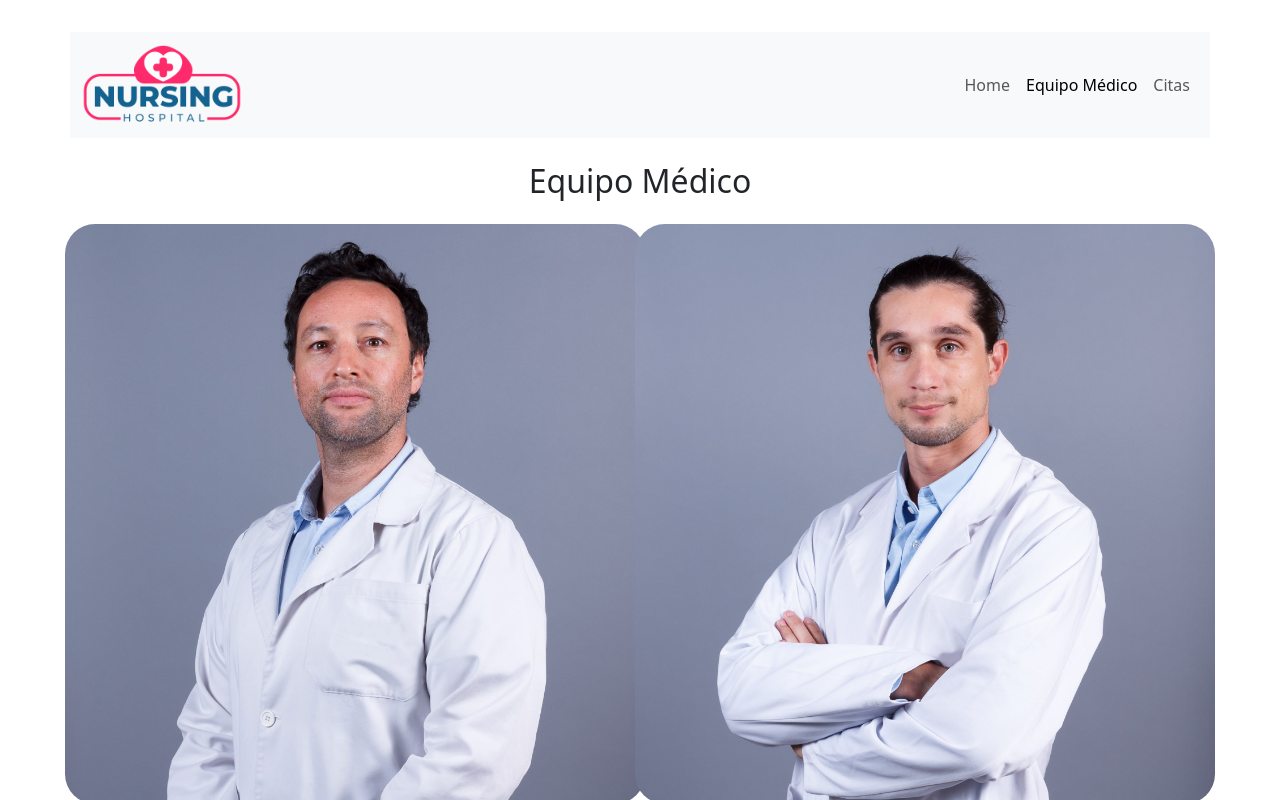
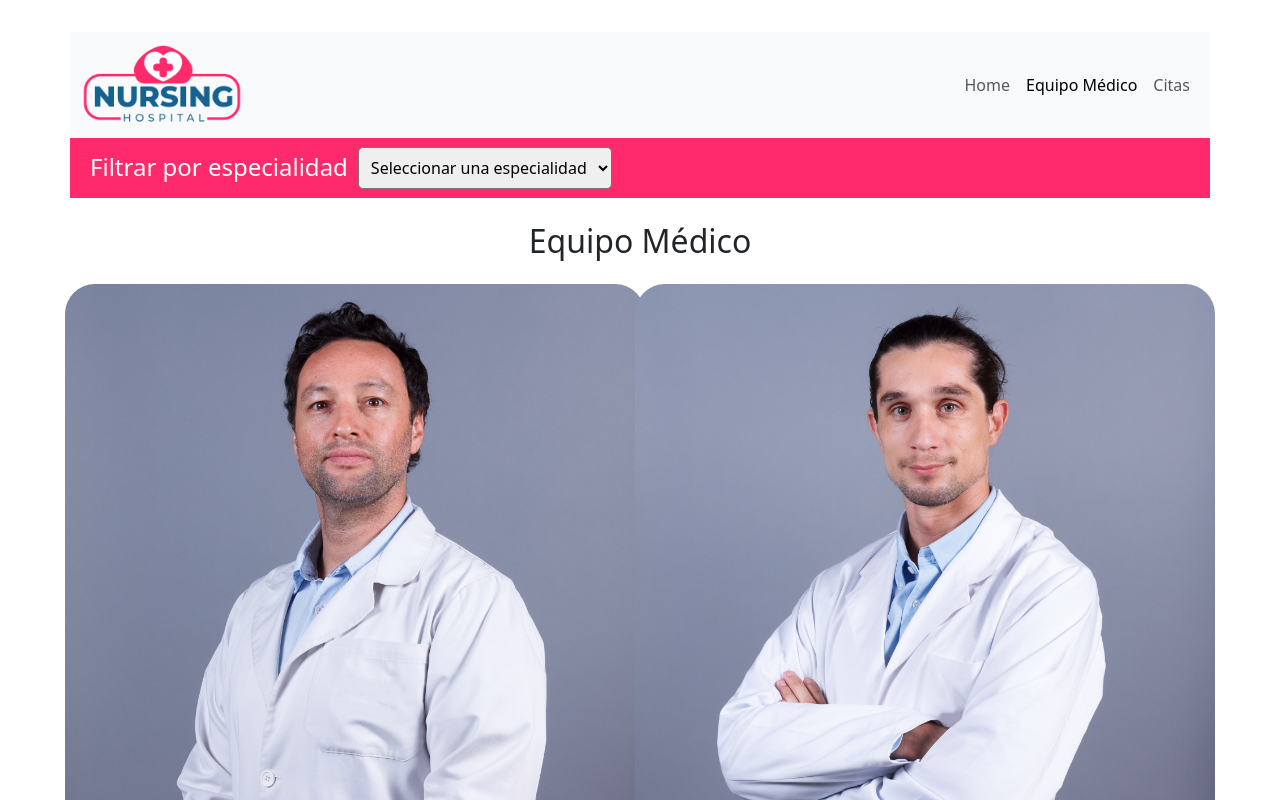
Before and after one commit to cristiansot/m4-ep3, a React (Vite) app: page / in a window 1280 px wide. Both pictures are taken after a click on the button "Equipo Médico". Shown: the top 800 px of the page. Built offline with nearby package versions, Linux system fonts and the light colour scheme.

Commit message:
Filtro especialidad en equipo meédico aplicado

```diff
--- a/src/App.jsx
+++ b/src/App.jsx
@@ -3,6 +3,7 @@ import Navbar from "./components/Navbar";
 import DoctorCard from "./components/DoctorCard";
 import AppointmentForm from "./components/AppointmentForm";
 import ServiceList from "./components/ServiceList";
+import FiltroEspecialidad from "./components/FiltroEspecialidad";
 import teamData from "./assets/equipo.json";
 import CarouselExample from "./components/Carousel";
 import "bootstrap/dist/css/bootstrap.min.css";
@@ -11,6 +12,7 @@ import './App.css';
 const App = () => {
   const [currentSection, setCurrentSection] = useState("Home");
   const [selectedService, setSelectedService] = useState("");
+  const [selectedEspecialidad, setSelectedEspecialidad] = useState("");
 
   const handleSectionChange = (section) => {
     setCurrentSection(section);
@@ -31,6 +33,12 @@ const App = () => {
     setSelectedService(service);
     console.log("Servicio seleccionado:", service);
   };
+
+  const filteredDoctors = selectedEspecialidad
+    ? resolvedTeamData.filter((doctor) => doctor.especialidad === selectedEspecialidad)
+    : resolvedTeamData;
+
+  const especialidades = [...new Set(resolvedTeamData.map((doctor) => doctor.especialidad))];
 
   return (
     <div className="App">
@@ -54,11 +62,16 @@ const App = () => {
       )}
 
       {currentSection === "Equipo Médico" && (
+        <>
+          <FiltroEspecialidad
+            especialidades={especialidades}
+            onEspecialidadSelect={setSelectedEspecialidad}
+          />
           <div className="container d-flex flex-column align-items-center">
             <h2 className="text-center my-4">Equipo Médico</h2>
             <div className="doctor-list w-100">
               <div className="row justify-content-center">
-              {resolvedTeamData.map((doctor, index) => (
+                {filteredDoctors.map((doctor, index) => (
                   <div key={index} className="col-12 col-md-6 col-sm-8 mb-4 d-flex justify-content-center">
                     <DoctorCard doctor={doctor} />
                   </div>
@@ -66,6 +79,7 @@ const App = () => {
               </div>
             </div>
           </div>
+        </>
       )}
 
       {currentSection === "Citas" && (
--- /dev/null
+++ b/src/components/FiltroEspecialidad.jsx
@@ -0,0 +1,28 @@
+import React from "react";
+import PropTypes from "prop-types";
+
+const FiltroEspecialidad = ({ especialidades, onEspecialidadSelect }) => {
+  return (
+    <div style={{ display: "flex", alignItems: "center", gap: "10px", backgroundColor: "#ff2a6b", height: 60 }}>
+      <h4 style={{ color: "#FFF", marginLeft: 20, marginTop: 6 }}>Filtrar por especialidad</h4>
+      <select
+        onChange={(e) => onEspecialidadSelect(e.target.value)}
+        style={{ padding: "8px", borderRadius: "5px", fontSize: "16px" }}
+      >
+        <option value="">Seleccionar una especialidad</option>
+        {especialidades.map((especialidad, index) => (
+          <option key={index} value={especialidad}>
+            {especialidad}
+          </option>
+        ))}
+      </select>
+    </div>
+  );
+};
+
+FiltroEspecialidad.propTypes = {
+  especialidades: PropTypes.arrayOf(PropTypes.string).isRequired,
+  onEspecialidadSelect: PropTypes.func.isRequired,
+};
+
+export default FiltroEspecialidad;
```
Lines whose indentation alone changed are shown as unchanged.
